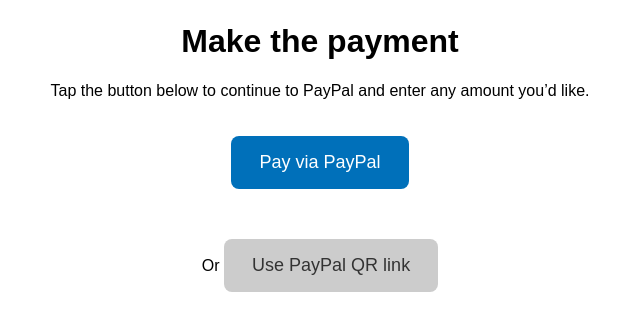
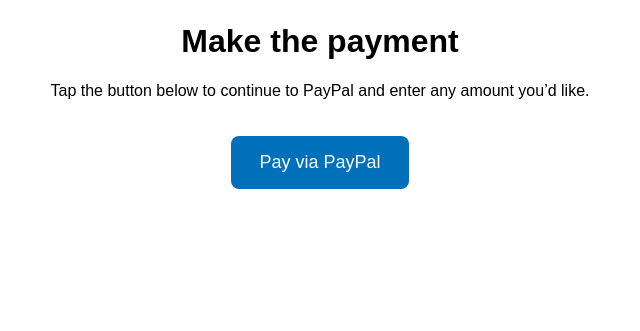
Before and after one commit to pyahik/BSLF-PayPal, a plain HTML site: page index.html in a window 1280 px wide. Shown: the part 211-542 px from the top of the page, without its empty margins (320-960 px from the left). Drawn offline with Linux system fonts and the light colour scheme.

Commit message:
Update index.html

```diff
--- a/index.html
+++ b/index.html
@@ -36,9 +36,6 @@
 
   <button class="btn" onclick="openPayPal()">Pay via PayPal</button>
 
-  <p style="margin-top: 30px;">
-    Or <a class="btn secondary" href="https://www.paypal.com/qrcodes/managed/6f8e5d90-1d08-49ed-92d1-43adca6ff97b">Use PayPal QR link</a>
-  </p>
 
   <script>
     function openPayPal() {
```
